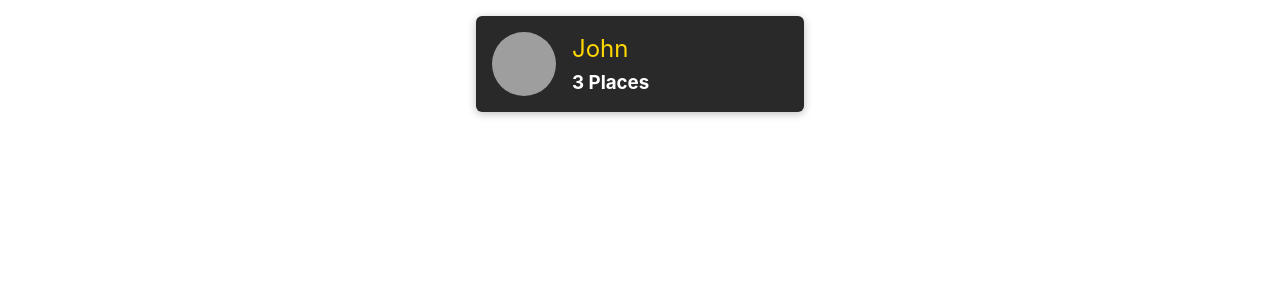
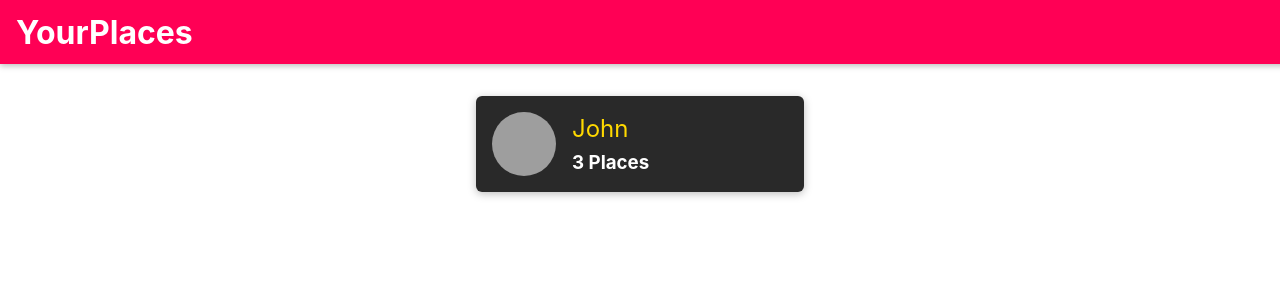
Before and after one commit to qlql96/MERN_App-Sharing_Places_Web, a React (Create React App) app in the folder frontend/: page / in a window 1280 px wide. Shown: the top 300 px of the page. Built offline with nearby package versions, Linux system fonts and the light colour scheme; grey boxes are pictures that could not be loaded.

Commit message:
Add Main Header component

```diff
--- a/frontend/src/App.js
+++ b/frontend/src/App.js
@@ -3,10 +3,14 @@
 
 import Users from './user/pages/Users';
 import NewPlace from './places/pages/NewPlace';
+import MainNavigation from './shared/components/Navigation/MainNavigation';
 
 
 const App = () => {
-  return <Router>
+  return (
+    <Router>
+      <MainNavigation />
+      <main>
         <Switch>
           <Route path="/">
             <Users />
@@ -16,7 +20,9 @@
           </Route>
           <Redirect to="/" />
         </Switch>
+      </main>
     </Router>
+  );
 }
 
 export default App;
--- /dev/null
+++ b/frontend/src/shared/components/Navigation/MainHeader.css
@@ -0,0 +1,23 @@
+.main-header {
+    width: 100%;
+    height: 4rem;
+    display: flex;
+    align-items: center;
+    position: fixed;
+    top: 0;
+    left: 0;
+    background: #ff0055;
+    box-shadow: 0 2px 6px rgba(0, 0, 0, 0.26);
+    padding: 0 1rem;
+    z-index: 5;
+  }
+
+  main {
+    margin-top: 5rem;
+  }
+
+  @media (min-width: 768px) {
+    .main-header {
+      justify-content: space-between;
+    }
+  }
--- /dev/null
+++ b/frontend/src/shared/components/Navigation/MainHeader.js
@@ -0,0 +1,14 @@
+import React from 'react';
+
+import './MainHeader.css';
+
+const MainHeader = props => {
+    return (<header className="main-header">
+        {
+            props.children
+        }
+    </header>)
+
+};
+
+export default MainHeader;
--- /dev/null
+++ b/frontend/src/shared/components/Navigation/MainNavigation.css
@@ -0,0 +1,45 @@
+.main-navigation__menu-btn {
+    width: 3rem;
+    height: 3rem;
+    background: transparent;
+    border: none;
+    display: flex;
+    flex-direction: column;
+    justify-content: space-around;
+    margin-right: 2rem;
+    cursor: pointer;
+  }
+
+  .main-navigation__menu-btn span {
+    display: block;
+    width: 3rem;
+    height: 2.5px;
+    background: white;
+  }
+
+  .main-navigation__title {
+    color: white;
+  }
+
+  .main-navigation__title a {
+    text-decoration: none;
+    color: white;
+  }
+
+  .main-navigation__header-nav {
+    display: none;
+  }
+
+  .main-navigation__drawer-nav {
+    height: 100%;
+  }
+
+  @media (min-width: 768px) {
+    .main-navigation__menu-btn {
+      display: none;
+    }
+
+    .main-navigation__header-nav {
+      display: block;
+    }
+  }
--- /dev/null
+++ b/frontend/src/shared/components/Navigation/MainNavigation.js
@@ -0,0 +1,25 @@
+import React from 'react';
+import { Link } from 'react-router-dom';
+
+import MainHeader from './MainHeader';
+import './MainNavigation.css';
+
+const MainNavigation = props => {
+    return (
+        <MainHeader>
+            <button className="main-navigation__menu-btn">
+                <span />
+                <span />
+                <span />
+            </button>
+            <h1 className="main-navigation__title">
+                <Link to="/">YourPlaces</Link>
+            </h1>
+            <nav>
+               ...
+            </nav>
+        </MainHeader>
+    );
+};
+
+export default MainNavigation;
--- a/frontend/src/user/components/UsersList.js
+++ b/frontend/src/user/components/UsersList.js
@@ -1,6 +1,7 @@
 import React from 'react';
 
 import UserItem from './UserItem';
+import Card from '../../shared/components/UIElements/Card';
 import './UsersList.css';
 
 const UsersList = props => {
@@ -8,8 +9,11 @@
     if (props.items.length === 0) {
         return (
             <div className="center">
-                <h2>No users found.</h2>
-            </div>);
+                <Card>
+                    <h2>No users found.</h2>
+                </Card>
+            </div>
+        );
     }
 
     return (
```
Also changed, not shown: frontend/src/shared/components/Navigation/NavLinks.css (added), frontend/src/shared/components/Navigation/NavLinks.js (added), frontend/src/shared/components/Navigation/SideDrawer.css (added), frontend/src/shared/components/Navigation/SideDrawer.js (added). Lines whose indentation alone changed are shown as unchanged.
